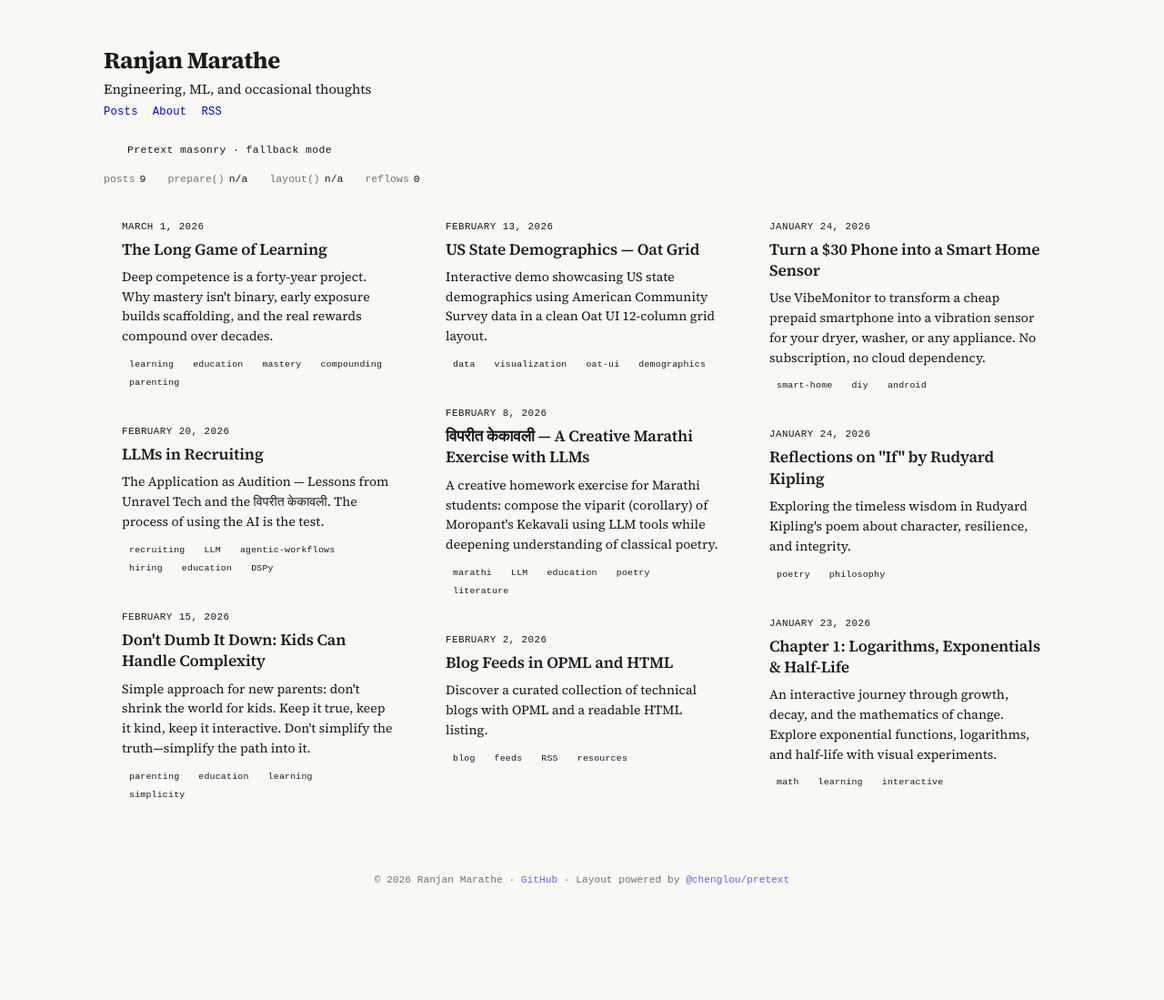
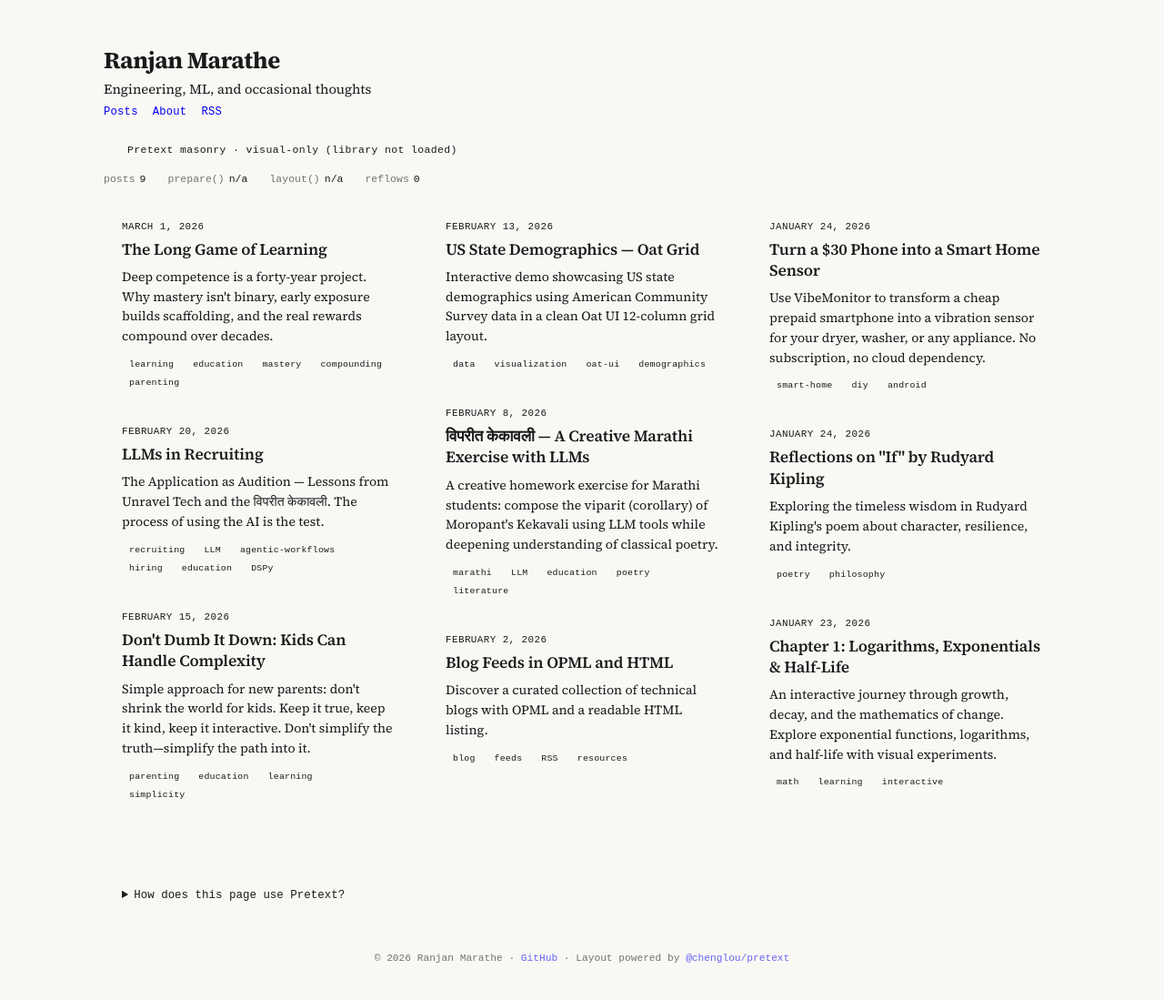
Before and after one commit to PriyaranjanMarathe/priyaranjanmarathe.github.io, a Jekyll site: the page docs/blog/posts/pretext-masonry.html, which Jekyll copies as it is, in a window 1280 px wide. Shown: the whole page at 91% size. Built offline with Jekyll 4.4.1, drawn with Linux system fonts in a browser that asks for light colours; a script that is not in the unit is left out; before the commit the page ends 1013 px from its top, so only the background shows below that.

Commit message:
Update pretext-masonry.html

```diff
--- a/docs/blog/posts/pretext-masonry.html
+++ b/docs/blog/posts/pretext-masonry.html
@@ -82,6 +82,8 @@
 width: 6px; height: 6px;
 background: var(–accent);
 border-radius: 50%;
+}
+.pretext-badge.active .dot {
 animation: pulse 2s ease-in-out infinite;
 }
 @keyframes pulse {
@@ -134,6 +136,8 @@
 overflow: hidden;
 text-decoration: none;
 color: inherit;
+opacity: 0;
+animation: cardIn 0.4s ease forwards;
 }
 .card::before {
 content: ‘’;
@@ -150,6 +154,10 @@
 transform: translateY(-2px);
 }
 .card:hover::before { transform: scaleY(1); }
+@keyframes cardIn {
+from { opacity: 0; transform: translateY(12px); }
+to   { opacity: 1; transform: translateY(0); }
+}
 
 .card .date {
 font-family: ‘JetBrains Mono’, monospace;
@@ -211,14 +219,67 @@
 .site-footer a { color: var(–accent); text-decoration: none; }
 .site-footer a:hover { text-decoration: underline; }
 
-/* Card entrance animation */
-.card {
-opacity: 0;
-animation: cardIn 0.4s ease forwards;
+/* How-it-works section */
+.how-it-works {
+max-width: 1100px;
+margin: 0 auto;
+padding: 0 24px 40px;
 }
-@keyframes cardIn {
-from { opacity: 0; transform: translateY(12px); }
-to   { opacity: 1; transform: translateY(0); }
+.how-it-works details {
+border: 1px solid var(–border);
+border-radius: var(–radius);
+background: var(–card-bg);
+padding: 16px 20px;
+}
+.how-it-works summary {
+font-family: ‘JetBrains Mono’, monospace;
+font-size: 0.78rem;
+color: var(–accent);
+cursor: pointer;
+font-weight: 500;
+}
+.how-it-works .explanation {
+margin-top: 14px;
+font-size: 0.88rem;
+line-height: 1.6;
+color: var(–text-secondary);
+}
+.how-it-works .explanation strong {
+color: var(–text);
+font-weight: 600;
+}
+.how-it-works code {
+font-family: ‘JetBrains Mono’, monospace;
+font-size: 0.8em;
+background: var(–tag-bg);
+padding: 1px 5px;
+border-radius: 3px;
+}
+.how-it-works .step-grid {
+display: grid;
+grid-template-columns: 1fr 1fr;
+gap: 12px;
+margin-top: 12px;
+}
+@media (max-width: 520px) {
+.how-it-works .step-grid { grid-template-columns: 1fr; }
+}
+.how-it-works .step {
+background: var(–bg);
+border-radius: var(–radius);
+padding: 12px 14px;
+}
+.how-it-works .step-num {
+font-family: ‘JetBrains Mono’, monospace;
+font-size: 0.65rem;
+color: var(–accent);
+font-weight: 500;
+margin-bottom: 4px;
+}
+.how-it-works .step p {
+font-size: 0.82rem;
+line-height: 1.5;
+color: var(–text-secondary);
 }
 </style>
 
@@ -236,13 +297,13 @@
 </header>
 
 <div class="pretext-banner">
-  <span class="pretext-badge">
+  <span class="pretext-badge" id="badge">
     <span class="dot"></span>
-    <span id="badge-text">Pretext masonry · zero DOM reflow</span>
+    <span id="badge-text">Pretext masonry · loading…</span>
   </span>
 </div>
 
-<div class="stats-bar" id="stats">
+<div class="stats-bar">
   <span><span class="label">posts</span> <span class="value" id="stat-posts">9</span></span>
   <span><span class="label">prepare()</span> <span class="value" id="stat-prepare">—</span></span>
   <span><span class="label">layout()</span> <span class="value" id="stat-layout">—</span></span>
@@ -250,6 +311,39 @@
 </div>
 
 <div class="masonry" id="masonry"></div>
+
+<div class="how-it-works">
+  <details>
+    <summary>How does this page use Pretext?</summary>
+    <div class="explanation">
+      <p>
+        This page uses <a href="https://github.com/chenglou/pretext" style="color: var(--accent);">@chenglou/pretext</a>
+        to measure every card's title and excerpt height <strong>before rendering any DOM</strong>.
+        Normal web pages use <code>getBoundingClientRect()</code> to measure text — each call forces
+        the browser to do a synchronous <strong>layout reflow</strong>, one of the most expensive operations
+        in the browser. Pretext replaces that with pure arithmetic over cached canvas measurements.
+      </p>
+      <div class="step-grid">
+        <div class="step">
+          <div class="step-num">1 · prepare()</div>
+          <p>Segments text via <code>Intl.Segmenter</code>, measures each word via canvas <code>measureText()</code>, caches widths. Done once per text.</p>
+        </div>
+        <div class="step">
+          <div class="step-num">2 · layout()</div>
+          <p>Pure arithmetic over cached widths. Returns exact height and line count. ~0.0002ms per text. No DOM reads.</p>
+        </div>
+        <div class="step">
+          <div class="step-num">3 · Masonry</div>
+          <p>Card heights are known before render → CSS column masonry packs tightly with zero layout shift or reflow.</p>
+        </div>
+        <div class="step">
+          <div class="step-num">4 · Hover</div>
+          <p>Hover any card to see the Pretext measurement: line count and pixel height for title + excerpt.</p>
+        </div>
+      </div>
+    </div>
+  </details>
+</div>
 
 <footer class="site-footer">
   © 2026 Ranjan Marathe · <a href="https://github.com/PriyaranjanMarathe">GitHub</a>
@@ -357,17 +451,36 @@
   container.appendChild(fragment)
 }
 
-// ── Try loading Pretext, render either way ──
+// ── Try loading Pretext from multiple sources ──
+async function loadPretext() {
+  // Try local file first (same directory), then esm.sh
+  const sources = [
+    './pretext-lib.js',
+    'https://esm.sh/@chenglou/pretext',
+    'https://cdn.jsdelivr.net/npm/@chenglou/pretext/+esm'
+  ]
+  for (const src of sources) {
+    try {
+      const mod = await import(src)
+      if (mod.prepare && mod.layout) return mod
+    } catch (e) {
+      console.warn(`Pretext load failed from ${src}:`, e.message)
+    }
+  }
+  return null
+}
+
 async function run() {
-  let pretextLoaded = false
-  try {
-    const pretext = await import('https://esm.sh/@chenglou/pretext')
+  const badge = document.getElementById('badge')
+  const badgeText = document.getElementById('badge-text')
+
+  const pretext = await loadPretext()
+
+  if (pretext) {
+    // Wait for fonts
+    if (document.fonts?.ready) await document.fonts.ready
+
     const { prepare, layout } = pretext
-
-    if (document.fonts && document.fonts.ready) {
-      await document.fonts.ready
-    }
-
     const titleFont = '600 17.28px "Source Serif 4", Georgia, serif'
     const excerptFont = '14.08px "Source Serif 4", Georgia, serif'
     const textWidth = 298
@@ -376,30 +489,27 @@
 
     const t0 = performance.now()
     const prepared = posts.map(p => ({
-      title: prepare(p.title, titleFont),
-      excerpt: prepare(p.excerpt, excerptFont)
+      t: prepare(p.title, titleFont),
+      e: prepare(p.excerpt, excerptFont)
     }))
-    const prepareTime = (performance.now() - t0).toFixed(2)
+    const prepareMs = (performance.now() - t0).toFixed(2)
 
     const t1 = performance.now()
     const measurements = prepared.map(p => {
-      const t = layout(p.title, textWidth, titleLH)
-      const e = layout(p.excerpt, textWidth, excerptLH)
-      return {
-        titleLines: t.lineCount, titleHeight: t.height,
-        excerptLines: e.lineCount, excerptHeight: e.height
-      }
+      const tr = layout(p.t, textWidth, titleLH)
+      const er = layout(p.e, textWidth, excerptLH)
+      return { tl: tr.lineCount, th: tr.height, el: er.lineCount, eh: er.height }
     })
-    const layoutTime = (performance.now() - t1).toFixed(2)
+    const layoutMs = (performance.now() - t1).toFixed(2)
 
-    document.getElementById('stat-prepare').textContent = prepareTime + 'ms'
-    document.getElementById('stat-layout').textContent = layoutTime + 'ms'
-    pretextLoaded = true
+    document.getElementById('stat-prepare').textContent = prepareMs + 'ms'
+    document.getElementById('stat-layout').textContent = layoutMs + 'ms'
+    badgeText.textContent = 'Pretext masonry · zero DOM reflow'
+    badge.classList.add('active')
 
     renderCards(measurements)
-  } catch (err) {
-    console.warn('Pretext not available, rendering without measurements:', err.message)
-    document.getElementById('badge-text').textContent = 'Pretext masonry · fallback mode'
+  } else {
+    badgeText.textContent = 'Pretext masonry · visual-only (library not loaded)'
     document.getElementById('stat-prepare').textContent = 'n/a'
     document.getElementById('stat-layout').textContent = 'n/a'
     renderCards(null)
```
Also changed, not shown: other parts of docs/blog/posts/pretext-masonry.html (+6 -6 lines).
